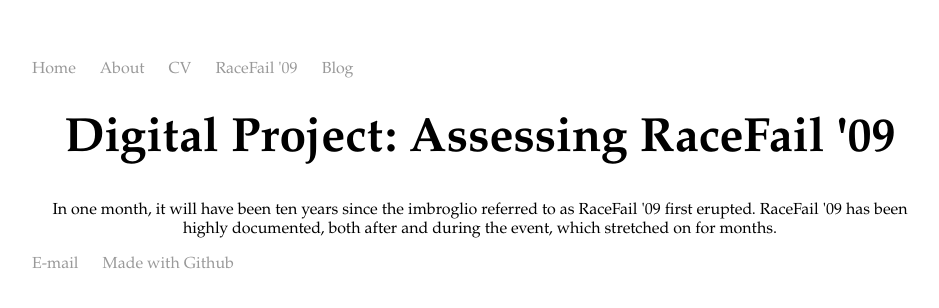
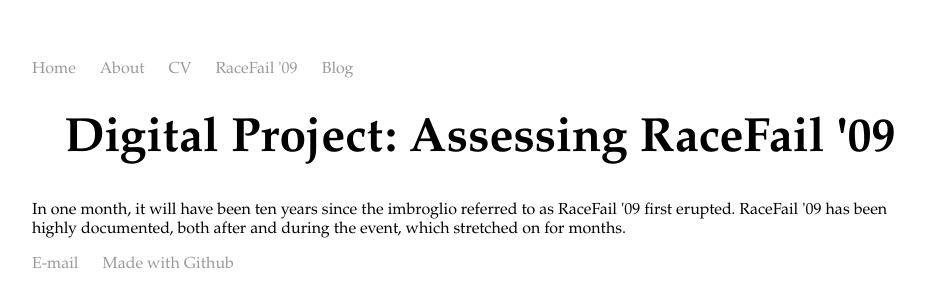
Before and after one commit to pastfutures/pastfutures.github.io, a Jekyll site: the page built from RaceFailDH/index.html, in a window 1280 px wide. Shown: the top 308 px of the page, without its empty margins (160-1099 px from the left). Built offline with Jekyll 4.4.1, drawn with Linux system fonts in a browser that asks for light colours.

```diff
--- a/RaceFailDH/index.html
+++ b/RaceFailDH/index.html
@@ -3,7 +3,7 @@ layout: default
 title: Ashley Hemm
 ---
 <div class="blurb">
-	<center><h1>Digital Project: Assessing RaceFail '09</h1><center>
+	<center><h1>Digital Project: Assessing RaceFail '09</h1></center>
 In one month, it will have been ten years since the imbroglio referred to as RaceFail '09 first erupted. RaceFail '09 has been highly documented, both after and during the event, which stretched on for months.
 
 </div><!-- /.blurb -->
```
